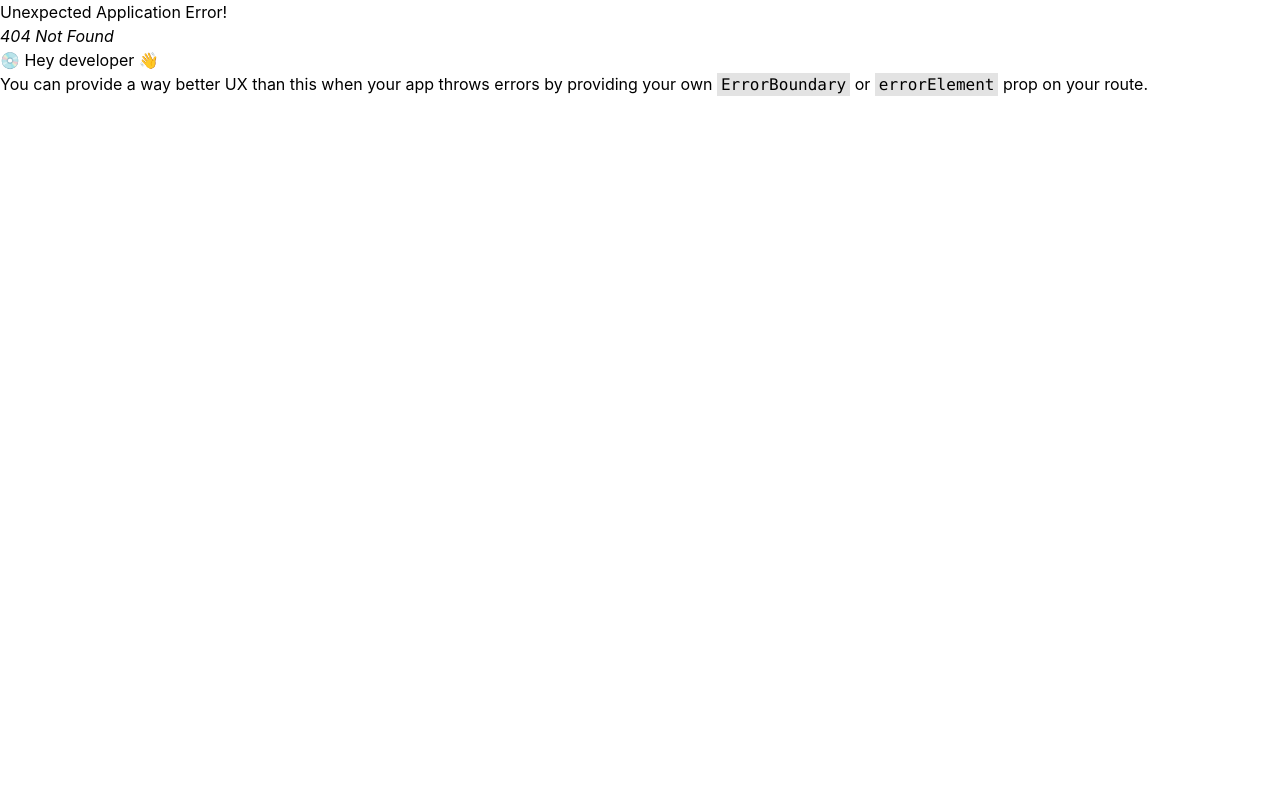
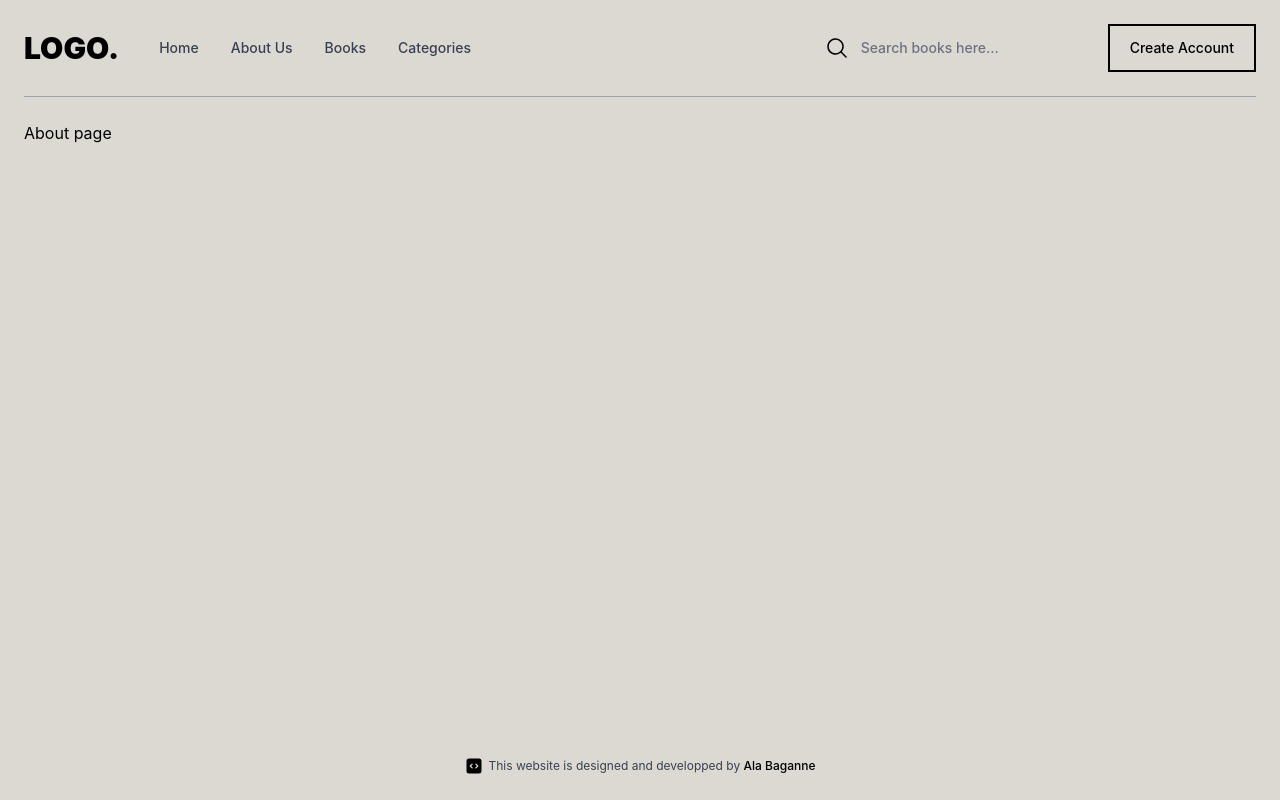
Before and after one commit to alabaganne/books-library, a React (Create React App) app in the folder client/: page /about in a window 1280 px wide. Before the commit this address had no page. Built offline with nearby package versions, Linux system fonts and the light colour scheme.

Commit message:
Design and develop homepage and Create different components for different routes

```diff
--- a/client/src/components/Layout.tsx
+++ b/client/src/components/Layout.tsx
@@ -1,4 +1,16 @@
+import { CodeBracketSquareIcon } from "@heroicons/react/24/solid";
 import Navbar from "./Navbar";
+
+function Footer() {
+	return (
+		<footer className="pb-6 px-6">
+			<div className="flex items-center justify-center">
+				<CodeBracketSquareIcon className="h-5 w-5 mr-1" />
+				<p className="text-xs text-gray-700">This website is designed and developped by <a href="https://www.linkedin.com/in/alabaganne/" className="font-medium text-black hover:underline">Ala Baganne</a></p>
+			</div>
+		</footer>
+	);
+}
 
 interface Props {
 	children: React.ReactNode;
@@ -6,13 +18,12 @@ interface Props {
 
 export default function Layout(props: Props) {
 	return (
-		<div className="min-h-screen" style={{backgroundColor: '#DCD9D3'}}>
-			<div className="container mx-auto">
-				<Navbar />
-				<div className="p-6">
-					{props.children}
-				</div>
+		<div className="min-h-screen flex flex-col" style={{backgroundColor: '#DCD9D3'}}>
+			<Navbar />
+			<div className="p-6 flex-1 flex">
+				{props.children}
 			</div>
+			<Footer />
 		</div>
-	)
+	);
 }
--- a/client/src/components/Navbar.tsx
+++ b/client/src/components/Navbar.tsx
@@ -1,27 +1,35 @@
-import React, { useEffect, useState } from "react";
+import React, { useState } from "react";
 import { Link } from "react-router-dom";
-import { MagnifyingGlassIcon, Bars3Icon, ArrowUpRightIcon, HomeIcon, BookOpenIcon, HashtagIcon, UsersIcon } from "@heroicons/react/24/solid";
+import { MagnifyingGlassIcon, Bars3Icon, HomeIcon, BookOpenIcon, HashtagIcon, UsersIcon, CursorArrowRaysIcon } from "@heroicons/react/24/solid";
 
 interface NavLink {
 	name: string;
 	href: string;
+	classes?: string,
 	current: boolean;
 	icon: React.ReactNode;
 }
 
-const navigation: Array<NavLink> = [
-	{ name: 'Home', href: '#', current: true, icon: (<HomeIcon className="h-6 w-6" />) },
-	{ name: 'About Us', href: '#', current: false, icon: (<UsersIcon className="h-6 w-6" />) },
-	{ name: 'Books', href: '#', current: false, icon: (<BookOpenIcon className="h-6 w-6" />) },
+const navItems: Array<NavLink> = [
+	{ name: 'Home', href: '/', current: true, icon: (<HomeIcon className="h-6 w-6" />) },
+	{ name: 'About Us', href: 'about', current: false, icon: (<UsersIcon className="h-6 w-6" />) },
+	{ name: 'Books', href: 'books', current: false, icon: (<BookOpenIcon className="h-6 w-6" />) },
 	{ name: 'Categories', href: '#', current: false, icon: (<HashtagIcon className="h-6 w-6" />) },
+	{ name: 'Create Account', href: '/register', classes: 'md:hidden', current: false, icon: (<CursorArrowRaysIcon className="h-6 w-6" />) }
 ]
 
 const Navbar: React.FC = () => {
 	const [isOpen, setIsOpen] = useState(false);
 
-	useEffect(() => {
+	const navItemsDesktop = navItems.map(item =>
+		<Link to={item.href} className={'text-sm text-gray-700 hover:text-black font-medium ' + (item.classes || '')}>{item.name}</Link>
+	);
 
-	}, []);
+	const navItemsMobile = navItems.map(item =>
+		<Link to={item.href} className={'flex px-6 py-4 font-medium text-black hover:text-white hover:bg-black border-t border-gray-400 ' + item.classes}>
+			<span className="mr-4">{item.icon}</span> {item.name}
+		</Link>
+	);
 
 	return (
 		<nav className="mx-6 border-b border-gray-400">
@@ -34,33 +42,23 @@ const Navbar: React.FC = () => {
 					</button>
 					<div className="font-black text-3xl">LOGO.</div>
 					<div className="ml-10 hidden lg:flex gap-8">
-						{navigation.map(item => {
-							return (<Link to={item.href}
-								className="text-sm text-gray-700 hover:text-black font-medium"
-							>{item.name}</Link>);
-						})}
+						{navItemsDesktop}
 					</div>
 				</div>
 				<div className="flex items-center gap-4">
 					{/* search input */}
-					<form className="flex bg-transparent px-4 py-3">
-						<button type="submit" className="mr-4">
+					<form className="flex bg-transparent">
+						<button type="submit">
 							<MagnifyingGlassIcon className="h-6 w-6 text-black" />
 						</button>
-						<input type="text" placeholder="Search books here..." className="text-sm border-none outline-none placeholder-gray-500 font-medium bg-transparent" />
+						<input type="text" placeholder="Search books here..." className="text-sm border-none outline-none placeholder-gray-500 font-medium bg-transparent p-3 focus:placeholder-transparent" />
 					</form>
 					{/* create account button */}
-					<Link to={'/register'} className="px-5 py-3 border-2 border-black font-medium text-sm hover:bg-black hover:text-white">Create Account</Link>
+					<Link to={'/register'} className="btn-lg btn-outline-black hidden md:block">Create Account</Link>
 				</div>
 			</div>
 			{isOpen && <div className="lg:hidden">
-				{navigation.map(item => {
-					return (<div>
-						<Link to={item.href} className="flex px-6 py-4 font-medium text-black hover:text-white hover:bg-black border-t border-gray-400">
-							<span className="mr-4">{item.icon}</span> {item.name}
-						</Link>
-					</div>)
-				})}
+				{navItemsMobile}
 			</div>}
 		</nav>
 	);
--- a/client/src/index.css
+++ b/client/src/index.css
@@ -1,6 +1,8 @@
 @tailwind base;
 @tailwind components;
 @tailwind utilities;
+
+@import url('https://fonts.googleapis.com/css2?family=Inter:wght@300;400;500;600;700;800;900&display=swap');
 
 body {
   margin: 0;
@@ -15,3 +17,28 @@ code {
   font-family: source-code-pro, Menlo, Monaco, Consolas, 'Courier New',
     monospace;
 }
+
+.header-img {
+  background-image: linear-gradient(to bottom, rgba(0, 0, 0, .95), rgba(0, 0, 0, .55)), url('./assets/images/pexels-element-digital-1370298.jpg')
+}
+
+.flex-center {
+  @apply flex items-center justify-between;
+}
+
+.btn-lg {
+  @apply px-5 py-3 text-sm font-medium;
+}
+.btn-xl {
+  @apply px-6 py-4 font-bold;
+}
+
+.btn-black {
+  @apply bg-black text-white hover:bg-transparent hover:text-black border-2 border-transparent hover:border-black;
+}
+.btn-outline-black {
+  @apply border-2 border-black hover:bg-black hover:text-white;
+}
+.btn-white {
+  @apply bg-white text-black hover:bg-transparent hover:text-white border-2 border-transparent hover:border-white;
+}
--- /dev/null
+++ b/client/src/pages/About.tsx
@@ -0,0 +1,7 @@
+function About() {
+	return (
+		<div>About page</div>
+	);
+}
+
+export default About;
--- /dev/null
+++ b/client/src/pages/Books/Add.tsx
@@ -0,0 +1,7 @@
+function AddBook() {
+	return (
+		<div>AddBook page</div>
+	);
+}
+
+export default AddBook;
--- /dev/null
+++ b/client/src/pages/Books/Edit.tsx
@@ -0,0 +1,7 @@
+function EditBook() {
+	return (
+		<div>EditBook page</div>
+	);
+}
+
+export default EditBook;
--- /dev/null
+++ b/client/src/pages/Books/Index.tsx
@@ -0,0 +1,7 @@
+function Books() {
+	return (
+		<div>Books page</div>
+	);
+}
+
+export default Books;
--- /dev/null
+++ b/client/src/pages/Books/Show.tsx
@@ -0,0 +1,7 @@
+function ShowBook() {
+	return (
+		<div>ShowBook page</div>
+	);
+}
+
+export default ShowBook;
--- a/client/src/pages/Home.tsx
+++ b/client/src/pages/Home.tsx
@@ -1,18 +1,20 @@
 import { ArrowUpRightIcon } from "@heroicons/react/24/solid";
+import { Link } from "react-router-dom";
 
 function Home() {
 	return (
-		<div className="grid grid-cols-2 py-12">
-			<div className="col-span-1">
-				<h1 className="text-6xl font-black uppercase">To succeed you must read</h1>
-				<p className="mt-4 text-gray-600"><span className="font-bold text-black">Not sure what to read next?</span> Explore our catalog of public domain books with our editors.</p>
-				<button className="mt-8 flex items-center justify-between gap-2 px-6 py-4 bg-black text-white hover:bg-transparent hover:text-black border-2 border-transparent hover:border-black">
-					<span className="font-bold">Explore Now</span>
-					<span>|</span>
-					<ArrowUpRightIcon className="h-4 w-4" />
-				</button>
+		<div className="flex-1  text-white p-12 text-center flex-center header-img bg-cover bg-center">
+			<div className="flex items-center flex-col w-full">
+				<h1 className="font-black text-6xl uppercase">To succeed <br />you must <br />read</h1>
+				<p className="mt-6 text-sm font-medium"><span className="underline font-bold">Not sure what to read?</span> <span className="opacity-75">Explore our catalog of <br /> public domain books with our editors.</span></p>
+				<div className="mt-8">
+					<Link to="books" className="btn-xl btn-white flex items-center gap-4">
+						<span>Explore books</span>
+						<span>|</span>
+						<ArrowUpRightIcon className="h-4 w-4" />
+					</Link>
+				</div>
 			</div>
-			<div className="col-span-1"></div>
 		</div>
 	);
 }
```
Also changed, not shown: client/src/router.tsx (+17 -2 lines), client/src/assets/images/pexels-element-digital-1370298.jpg (added).
